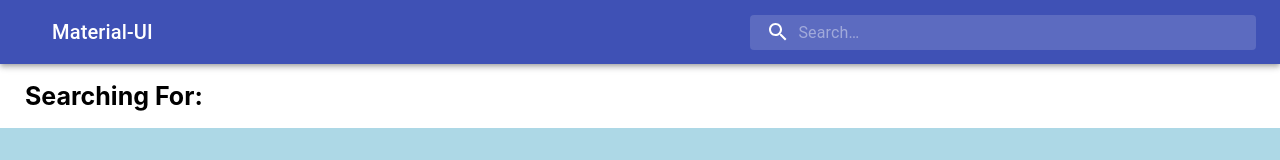
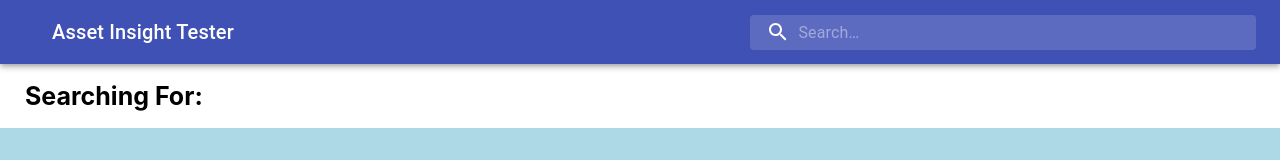
Before and after one commit to ElliotHawkins/AssetInsight-Test, a React (Create React App) app in the folder assetinsight-front/: page / in a window 1280 px wide. Shown: the top 160 px of the page. Built offline with nearby package versions, Linux system fonts and the light colour scheme.

Commit message:
title chnage

```diff
--- a/assetinsight-front/src/App.js
+++ b/assetinsight-front/src/App.js
@@ -102,7 +102,7 @@ export default function SearchAppBar() {
           >
           </IconButton>
           <Typography className={classes.title} variant="h6" noWrap>
-            Material-UI
+            Asset Insight Tester
           </Typography>
 
           <form className={classes.search} onChange={handleChange}>
```
